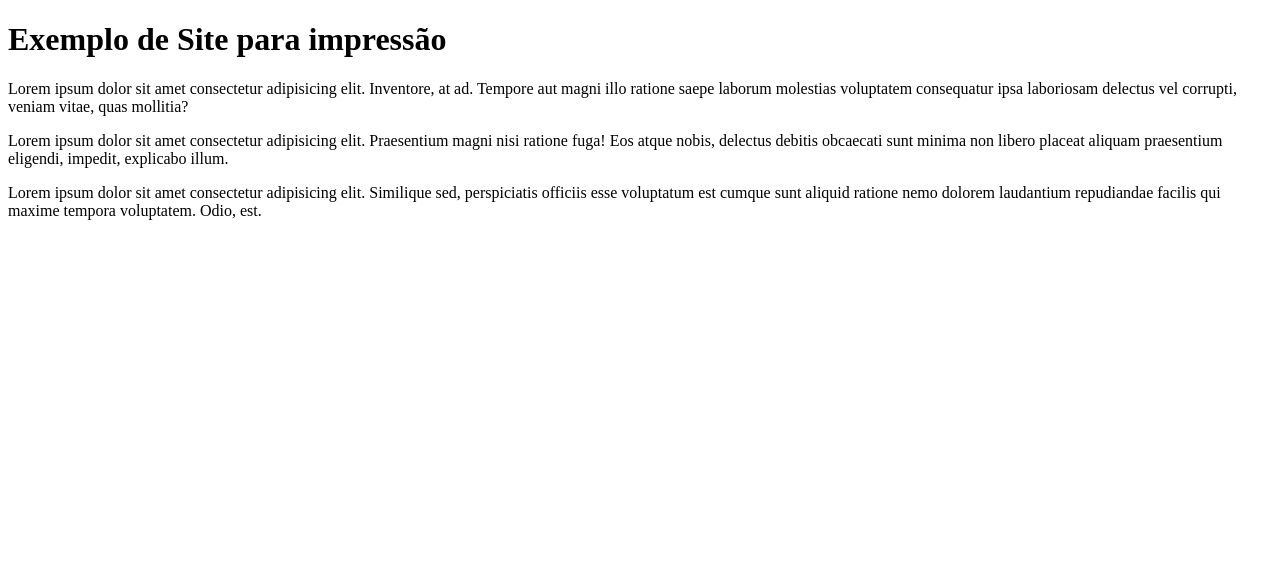
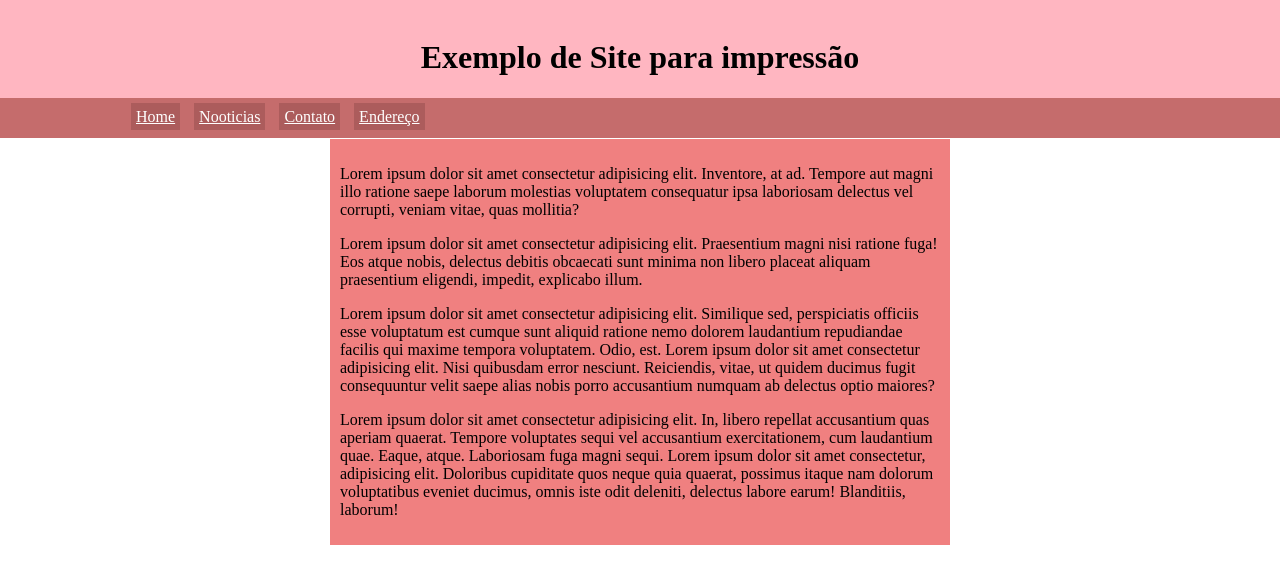
Before and after one commit to daniloprogramador93/versoes-para-impresora, a plain HTML site: page index.html in a window 1280 px wide. Drawn offline with Linux system fonts and the light colour scheme.

Commit message:
criado versão adaptável para impressão

```diff
--- a/index.html
+++ b/index.html
@@ -5,11 +5,28 @@
     <meta http-equiv="X-UA-Compatible" content="IE=edge">
     <meta name="viewport" content="width=device-width, initial-scale=1.0">
     <title>Document</title>
+    <link rel="stylesheet" href="style.css" media="screen">
+    <link rel="stylesheet" href="style-print.css" media="print">
 </head>
 <body>
-    <h1>Exemplo de Site para impressão</h1>
-    <p>Lorem ipsum dolor sit amet consectetur adipisicing elit. Inventore, at ad. Tempore aut magni illo ratione saepe laborum molestias voluptatem consequatur ipsa laboriosam delectus vel corrupti, veniam vitae, quas mollitia?</p>
-    <p>Lorem ipsum dolor sit amet consectetur adipisicing elit. Praesentium magni nisi ratione fuga! Eos atque nobis, delectus debitis obcaecati sunt minima non libero placeat aliquam praesentium eligendi, impedit, explicabo illum.</p>
-    <p>Lorem ipsum dolor sit amet consectetur adipisicing elit. Similique sed, perspiciatis officiis esse voluptatum est cumque sunt aliquid ratione nemo dolorem laudantium repudiandae facilis qui maxime tempora voluptatem. Odio, est.</p>
+    <header>
+        <h1>Exemplo de Site para impressão</h1>
+        <menu>
+            <a href="#">Home</a>
+            <a href="#">Nooticias</a>
+            <a href="#">Contato</a>
+            <a href="#">Endereço</a>
+        </menu>
+
+    </header>
+    <main>
+        <article>
+            <p>Lorem ipsum dolor sit amet consectetur adipisicing elit. Inventore, at ad. Tempore aut magni illo ratione saepe laborum molestias voluptatem consequatur ipsa laboriosam delectus vel corrupti, veniam vitae, quas mollitia?</p>
+            <p>Lorem ipsum dolor sit amet consectetur adipisicing elit. Praesentium magni nisi ratione fuga! Eos atque nobis, delectus debitis obcaecati sunt minima non libero placeat aliquam praesentium eligendi, impedit, explicabo illum.</p>
+            <p>Lorem ipsum dolor sit amet consectetur adipisicing elit. Similique sed, perspiciatis officiis esse voluptatum est cumque sunt aliquid ratione nemo dolorem laudantium repudiandae facilis qui maxime tempora voluptatem. Odio, est. Lorem ipsum dolor sit amet consectetur adipisicing elit. Nisi quibusdam error nesciunt. Reiciendis, vitae, ut quidem ducimus fugit consequuntur velit saepe alias nobis porro accusantium numquam ab delectus optio maiores?</p>
+            <p>Lorem ipsum dolor sit amet consectetur adipisicing elit. In, libero repellat accusantium quas aperiam quaerat. Tempore voluptates sequi vel accusantium exercitationem, cum laudantium quae. Eaque, atque. Laboriosam fuga magni sequi. Lorem ipsum dolor sit amet consectetur, adipisicing elit. Doloribus cupiditate quos neque quia quaerat, possimus itaque nam dolorum voluptatibus eveniet ducimus, omnis iste odit deleniti, delectus labore earum! Blanditiis, laborum!</p>
+        </article>
+
+    </main>
 </body>
 </html>
--- /dev/null
+++ b/style-print.css
@@ -0,0 +1,16 @@
+body{
+    font-family: Arial, Helvetica, sans-serif;
+}
+h1{
+    font-size: 3em;
+    text-align: center;
+}
+menu{
+    display: none;
+}
+p{
+    text-indent: 15px;
+}
+article::after{
+    content: "obrigado pela visita, volte sempre!";
+}
--- /dev/null
+++ b/style.css
@@ -0,0 +1,37 @@
+@charset "UTF-8";
+*{
+
+}
+header{
+    padding-top: 20px;
+    margin: -10px -10px -15px -10px;
+    background-color: lightpink;
+
+}
+h1{
+    text-align: center;
+}
+menu{
+    height: 20px;
+    background-color: rgb(197, 108, 108);
+    padding-top: 10px;
+    padding-left: 10vw;
+    padding-bottom: 10px;
+}
+menu > a{
+    background-color: rgb(172, 92, 92);
+    color: white;
+    margin: 5px;
+    padding: 5px;
+
+}
+
+main{
+    background-color: lightcoral;
+    max-width: 600px;
+    min-width: 300px;
+    margin: 20px;
+    padding: 10px;
+    display: block;
+    margin: auto;
+}
```
